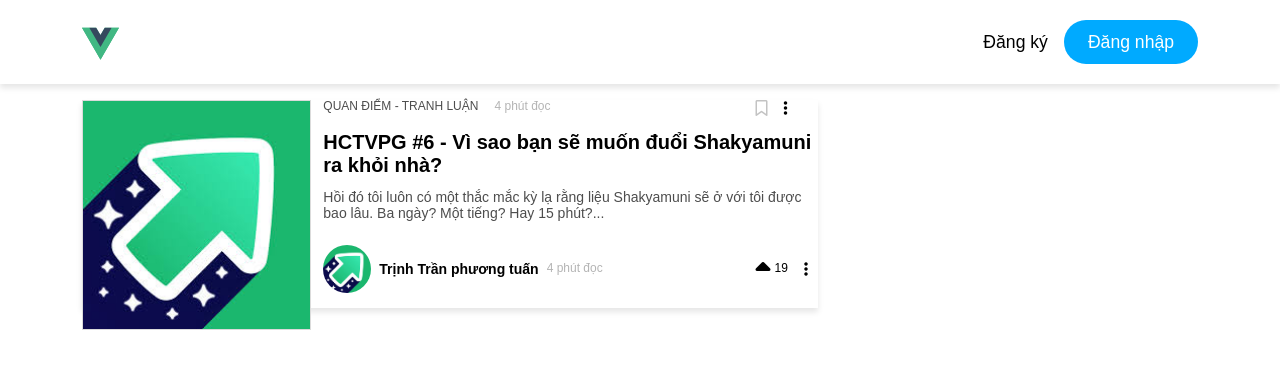
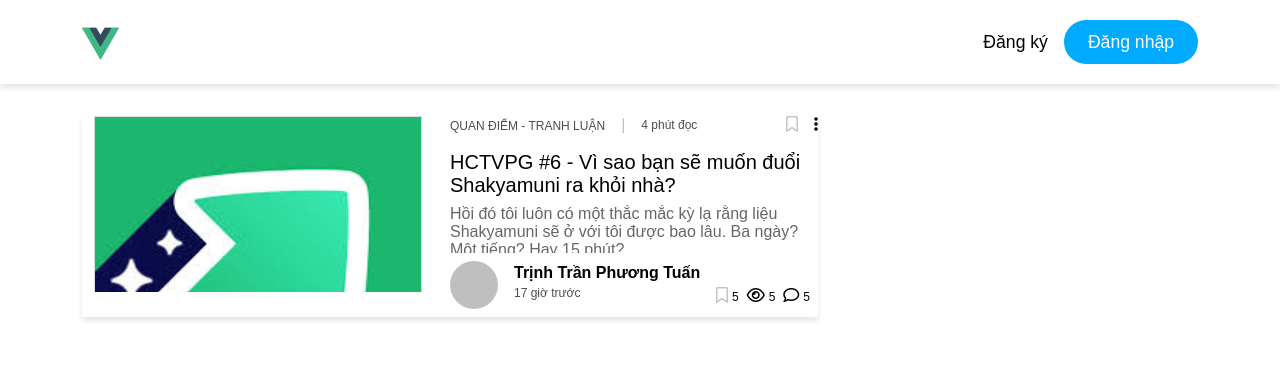
Before and after one commit to KienNguyenAI/Blog-Web, a Vue app in the folder frontend/: page /user in a window 1280 px wide. Shown: the top 368 px of the page. Built offline with nearby package versions, Linux system fonts and the light colour scheme.

Commit message:
Tạo thành công giao diện card còn bị lỗi avatar và reponsive

```diff
--- a/frontend/src/components/Card.vue
+++ b/frontend/src/components/Card.vue
@@ -1,55 +1,95 @@
 <template>
-    <div class="card flex">
-        <div class="row">
-            <div class="col-4 align-items-center justify-content-center">
-                <img src="../assets/download.jpeg" alt="" class="img-card">
+    <div class="card d-flex p-0 mt-3 mb-3">
+        <a href="" class="thumbnail">
+            <div class="container">
+                <img src="../assets/download.jpeg" alt="thumbnail" class="img-card">
             </div>
-            <div class="col-8 ps-0">
-                <div class="row mb-1">
-                    <div class=" col-10 d-flex ">
-                        <span class="category">QUAN ĐIỂM - TRANH LUẬN</span>
-                        <span class="time"> 4 phút đọc</span>
+
+        </a>
+        <div class="card-bottom">
+            <div class="main">
+                <div class="heading-contain  mb-3 d-flex justify-content-between">
+                    <div class="d-flex align-items-center">
+                        <a href="" class="text-decoration-none">
+                            <span class="category">QUAN ĐIỂM - TRANH LUẬN</span>
+                        </a>
+                        <span style="color: #c3c3c3;">&emsp;|&emsp;</span>
+                        <span class="time">4 phút đọc</span>
                     </div>
-                    <div class="col-2 justify-content-end">
-                        <i class="fa-regular fa-bookmark me-3" style="color: #c3c3c3;"
+                    <div class="d-flex">
+                        <i class="fa-regular fa-bookmark me-3" style="color: #c3c3c3; cursor: pointer;"
                             onclick="this.classList.toggle('fa-solid')"></i>
-                        <i class="fa-solid fa-ellipsis-vertical"></i>
+                        <i class="fa-solid fa-ellipsis-vertical" style="cursor: pointer;"></i>
                     </div>
                 </div>
-                <div class="row mb-1">
-                    <span class="title">HCTVPG #6 - Vì sao bạn sẽ muốn đuổi Shakyamuni ra khỏi nhà?</span>
+
+                <div class="content">
+                    <div class="text">
+                        <a href="" class="text-decoration-none">
+                            <h1 class="title">HCTVPG #6 - Vì sao bạn sẽ muốn đuổi Shakyamuni ra khỏi nhà?</h1>
+                        </a>
+                    </div>
+                    <div class="description">
+                        Hồi đó tôi luôn có một thắc mắc kỳ lạ rằng liệu Shakyamuni sẽ ở với tôi được bao lâu. Ba ngày?
+                        Một tiếng? Hay 15 phút?...
+                    </div>
                 </div>
-                <div class="row mb-4">
-                    <span class="description">Hồi đó tôi luôn có một thắc mắc kỳ lạ rằng liệu Shakyamuni sẽ ở với tôi
-                        được bao lâu. Ba ngày? Một tiếng? Hay 15 phút?...</span>
-                </div>
-                <div class="row">
-                    <div class=" col-10 d-flex pe-0  align-items-center">
-                        <div class="avatar-container">
-                            <img src="../assets/download.jpeg" alt="Avatar" class="avatar-image">
+            </div>
+            <div class="post-details d-flex justify-content-center align-items-center ">
+                <a href="" class="me-3">
+                    <a-avatar :size="48">
+
+                    </a-avatar>
+                </a>
+                <div class="details">
+                    <div class="author mb-1">
+                        <a href="" class="text-decoration-none text-black fw-bold">Trịnh Trần Phương Tuấn</a>
+                    </div>
+                    <div class="d-flex justify-content-between">
+                        <div class="create-at">17 giờ trước</div>
+                        <div class="interactions d-flex">
+                            <div class="me-2">
+                                <i class="fa-regular fa-bookmark me-1" style="color: #c3c3c3; cursor: pointer;"
+                                    onclick="this.classList.toggle('fa-solid')"></i>
+                                <span style="font-size: .75rem;">5</span>
+                            </div>
+                            <div class="me-2">
+                                <i class="fa-regular fa-eye me-1"></i>
+                                <span style="font-size: .75rem;">5</span>
+                            </div>
+                            <div class="me-2">
+                                <i class="fa-regular fa-comment me-1"></i>
+                                <span style="font-size: .75rem;">5</span>
+                            </div>
+
                         </div>
-                        <span class="username">Trịnh Trần phương tuấn</span>
-                        <span class="time"> 4 phút đọc</span>
-                    </div>
-                    <div class="col-2 d-flex align-items-center">
-                        <div class=" me-3 d-flex align-items-center">
-                            <i class="fa-solid fa-caret-up fa-xl"></i>
-                            <span style="font-size: 0.75rem;" class="ms-1">19</span>
-                        </div>
-
-                        <i class="fa-solid fa-ellipsis-vertical"></i>
                     </div>
                 </div>
             </div>
         </div>
     </div>
+
+
 </template>
 
 <style>
 .card {
     width: 100%;
-    height: 13rem;
+    display: flex;
     box-shadow: 0 0.25rem 0.375rem rgba(0, 0, 0, 0.1);
+}
+
+.thumbnail {
+    flex: 0 0 22rem;
+    width: 22rem;
+    height: 11rem;
+    overflow: hidden;
+    margin-right: 1rem;
+}
+
+.container {
+    position: relative;
+    width: 100%;
 }
 
 .img-card {
@@ -59,8 +99,15 @@
     border: 0.025rem solid #dbdbdb;
 }
 
-.category {
-    margin-right: 1rem;
+.card-bottom {
+    flex-grow: 1;
+    display: flex;
+    flex-direction: column;
+    margin-bottom: .5rem;
+}
+
+.category,
+.time {
     font-size: 0.75rem;
     color: #4d4d4d;
 }
@@ -69,44 +116,34 @@
     font-weight: bold;
 }
 
-.time {
-    font-size: 0.75rem;
-    color: #b4b4b4;
-}
-
 .title {
-
-    padding: 0.5rem;
     font-size: 1.25rem;
-    font-weight: bold;
-
+    color: black;
+    margin-bottom: .5rem;
+    max-height: 3rem;
+    overflow: hidden;
+    text-overflow: ellipsis;
 }
 
 .description {
-    font-size: 0.875rem;
+    overflow-y: auto;
+    max-height: 3rem;
+    color: #666;
+    word-wrap: break-word;
+    overflow: hidden;
+    text-overflow: ellipsis;
+    margin-bottom: .5rem;
+}
+
+
+.details {
+    display: flex;
+    flex-grow: 1;
+    flex-direction: column;
+}
+
+.create-at {
+    font-size: .75rem;
     color: #4d4d4d;
 }
-
-.avatar-container {
-    width: 3rem;
-    height: 3rem;
-    overflow: hidden;
-    border-radius: 50%;
-    display: flex;
-    justify-content: center;
-    align-items: center;
-}
-
-.avatar-image {
-    width: 100%;
-    height: 100%;
-    object-fit: cover;
-}
-
-.username {
-    padding-left: 0.5rem;
-    padding-right: 0.5rem;
-    font-size: 0.875rem;
-    font-weight: bold;
-}
 </style>
```
Also changed, not shown: frontend/src/main.js (+3 -8 lines).
